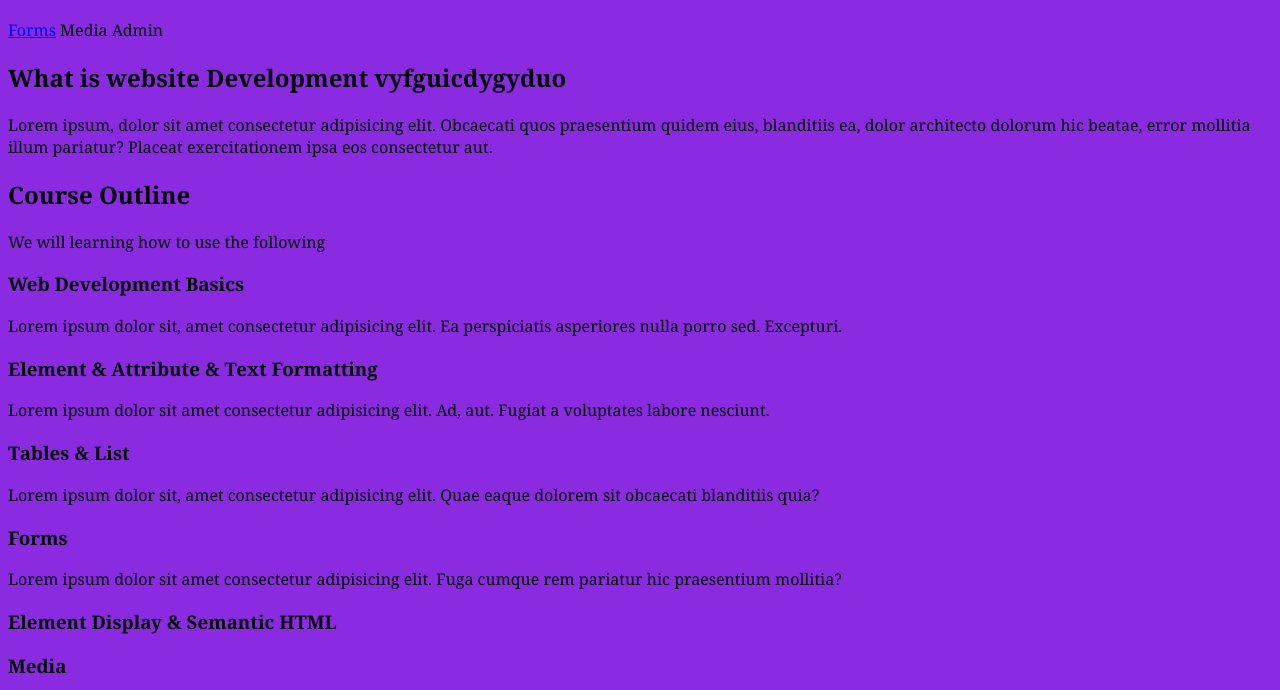
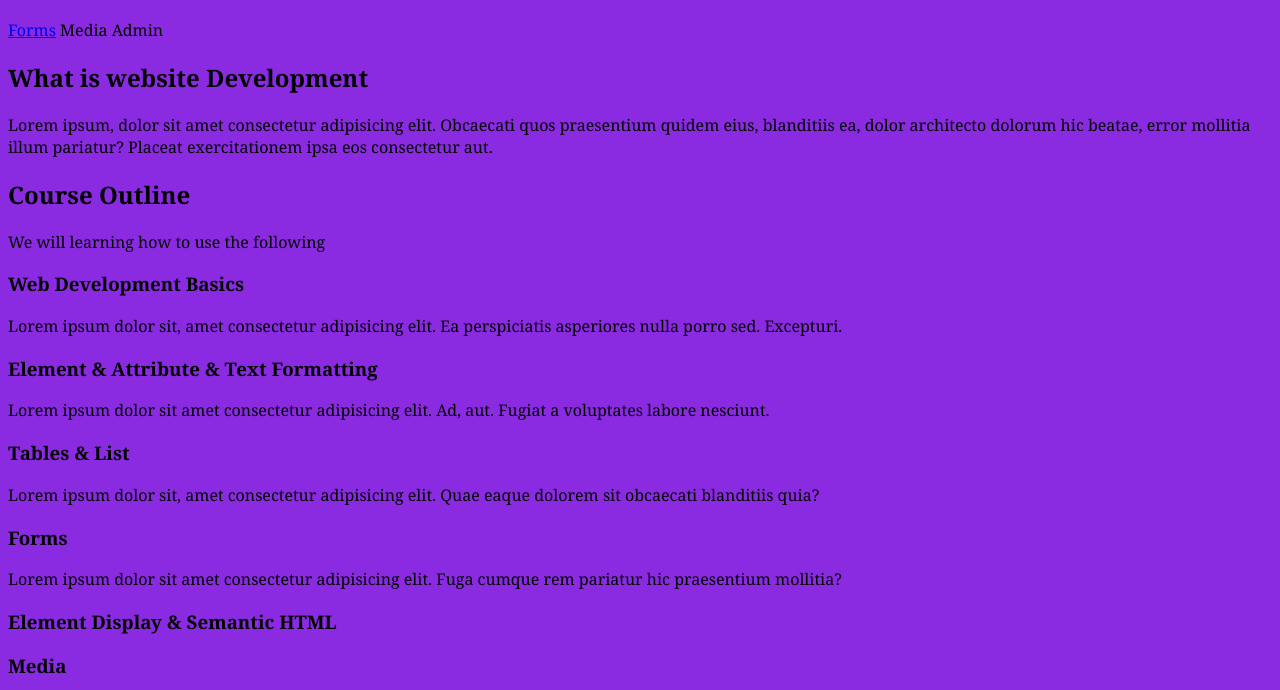
Before and after one commit to wuwokw/COURSE-STARTER-PROJECT, a plain HTML site: page index.html in a window 1280 px wide. Shown: the part 110-800 px from the top of the page. Drawn offline with Linux system fonts and the light colour scheme.

Commit message:
Fix typo in heading about website development

```diff
--- a/index.html
+++ b/index.html
@@ -16,7 +16,7 @@
     <a>Media</a>
     <a>Admin</a>
 
-    <h2>What is website Development vyfguicdygyduo</h2>
+    <h2>What is website Development</h2>
     <p>
       Lorem ipsum, dolor sit amet consectetur adipisicing elit. Obcaecati quos
       praesentium quidem eius, blanditiis ea, dolor architecto dolorum hic
```
